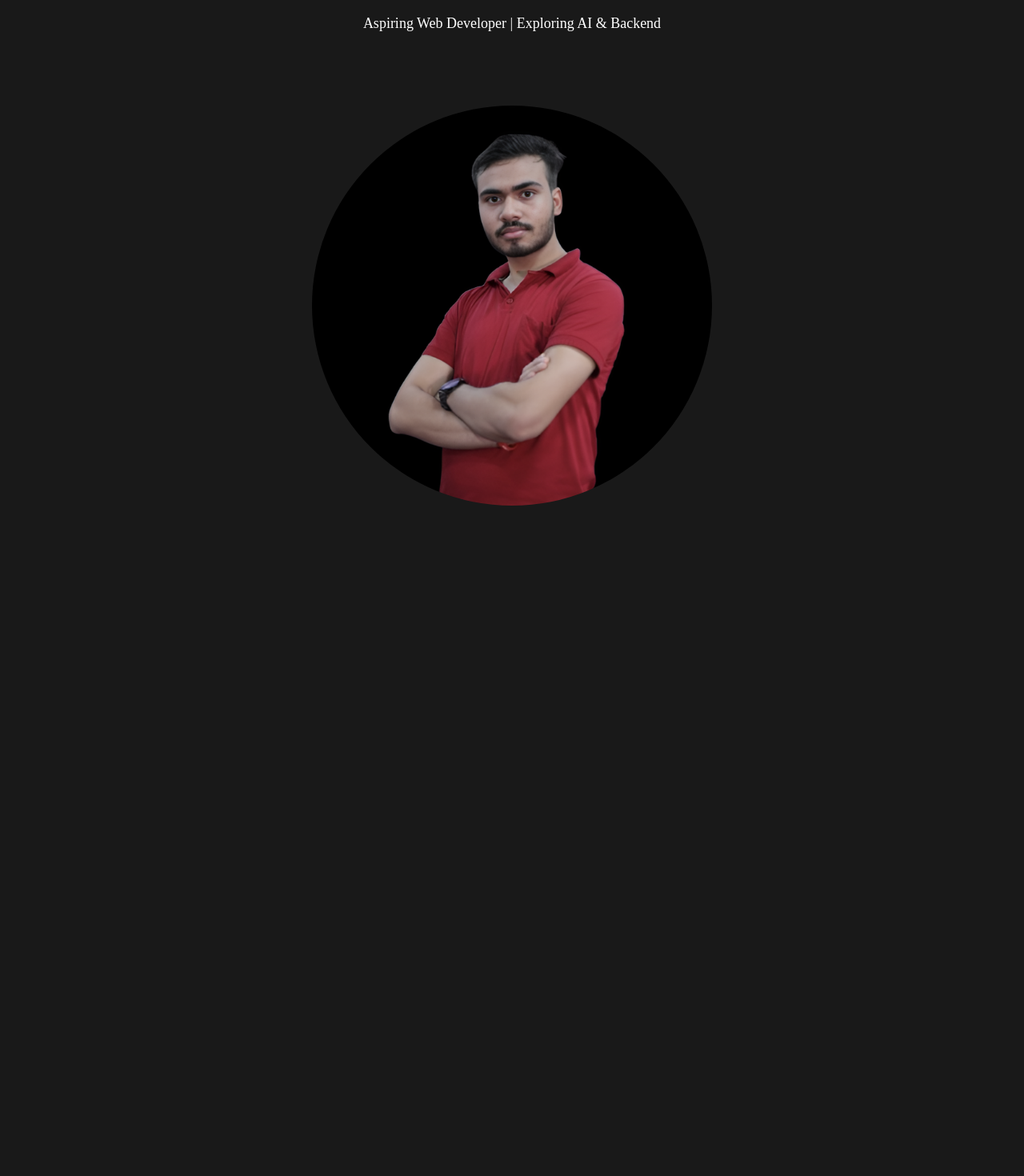
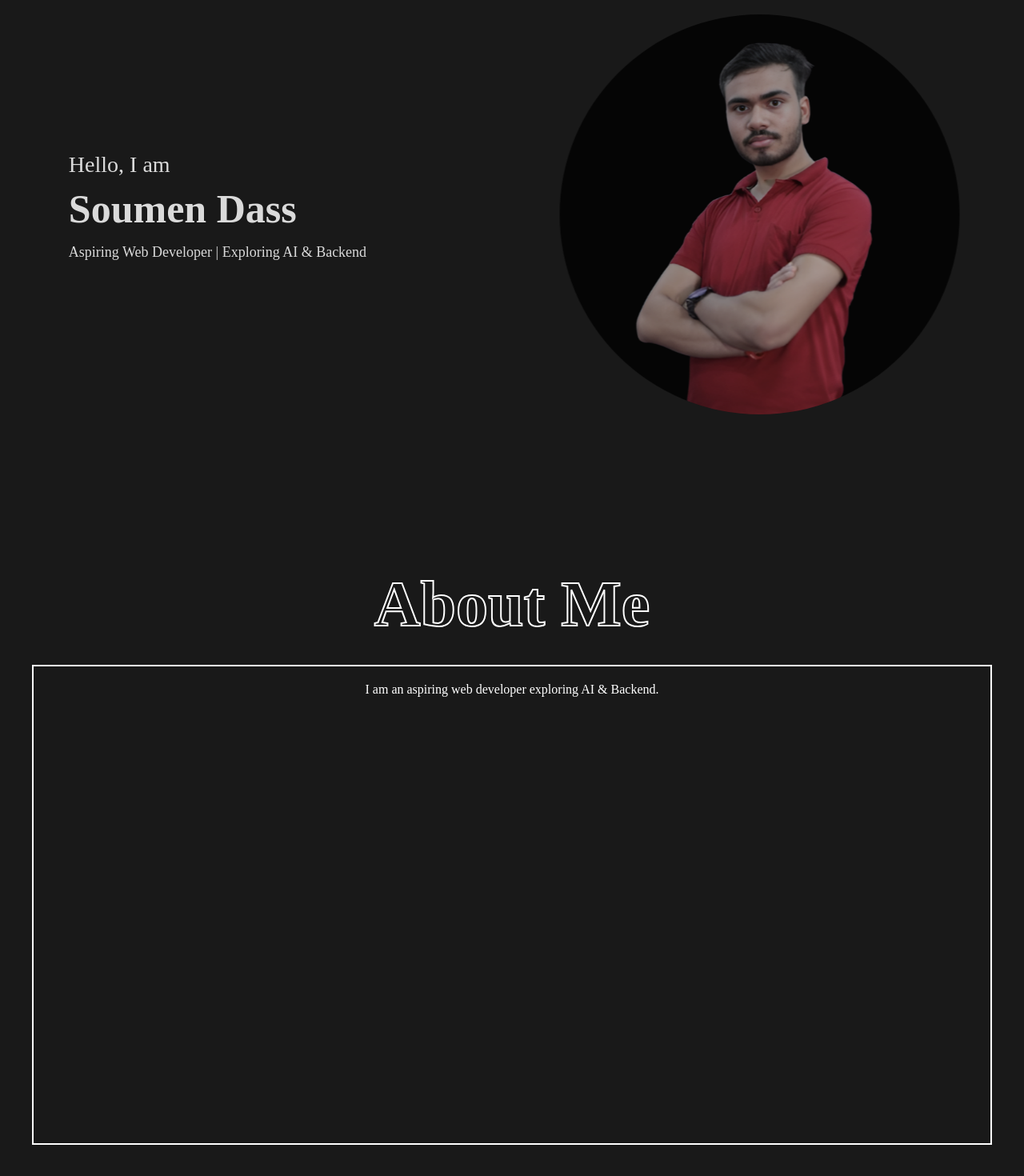
Before and after one commit to SoumenDass1/React-Portfolio, a React (Vite) app: page / in a window 1280 px wide. Shown: the part 190-1660 px from the top of the page at 80% size. Before the commit the page ends 860 px from the top, so only its background shows below. Built offline with nearby package versions, Linux system fonts and the light colour scheme.

Commit message:
Home page is completed. Now working on about page

```diff
--- a/src/components/profile.jsx
+++ b/src/components/profile.jsx
@@ -1,5 +1,6 @@
-import React from "react";
-import "../css/profile.css";
+import "../css/header.css";
+import "../css/home.css";
+import "../css/about.css";
 
 function Profile() {
     return (
@@ -12,7 +13,7 @@ function Profile() {
 
                     <nav className="nav-bar">
                         <ul>
-              <li><a href="/">Home</a></li>
+                            <li><a href="/home">Home</a></li>
                             <li><a href="/about">About</a></li>
                             <li><a href="/skills">Skills</a></li>
                             <li><a href="/projects">Projects</a></li>
@@ -23,7 +24,7 @@ function Profile() {
             </header>
 
             <main>
-        <section className="home">
+                <section id="home" className="home">
                     <div className="text-box">
                         <h2>Hello, I am</h2>
                         <h1>Soumen Dass</h1>
@@ -34,9 +35,20 @@ function Profile() {
                         <img src="src/assets/portfoliioImage.png" alt="Main Image" />
                     </div>
                 </section>
+
+                <section id="about" className="about">
+                    <div className="about-box">
+                        <h1>About Me</h1>
+                        <div className="about-me">
+                            <p>I am an aspiring web developer exploring AI & Backend.</p>
+                        </div>
+                    </div>
+                </section>
+
             </main>
         </>
     );
 }
 
+
 export default Profile;
--- /dev/null
+++ b/src/css/about.css
@@ -0,0 +1,49 @@
+.about {
+    height: 100vh;
+    width: 100vw;
+    display: flex;
+    justify-content: center;
+    align-items: center;
+    background: #191919;
+}
+
+.about-box {
+    text-align: center;
+    display: flex;
+    flex-direction: column;
+    justify-content: center;  /* vertically center */
+    align-items: center;      /* horizontally center */
+    gap: 30px;                /* h1 aur box ke beech thoda space */
+}
+
+.about-box h1 {
+    font-size: 80px;
+    font-weight: bold;
+    color: transparent;
+    -webkit-text-stroke: 2px white;
+    background: linear-gradient(white, white) no-repeat;
+    background-clip: text;
+    -webkit-background-clip: text;
+    background-size: 0% 100%;
+
+    animation: fill-text linear forwards;
+    animation-timeline: view();
+    animation-range: entry 0% cover 50%; /* center tak aate hi fill hoga */
+}
+
+@keyframes fill-text {
+    from {
+        background-size: 0% 100%;
+    }
+    to {
+        background-size: 100% 100%;
+    }
+}
+
+.about-me {
+    min-width: 1200px;
+    min-height: 600px;       /* fix height instead of 90% */
+    border: 2px solid #fff;
+    padding: 20px;
+    color: #fff;
+}
--- a/src/css/profile.css
+++ b/src/css/header.css
@@ -64,7 +64,25 @@ body {
   justify-content: space-around;
   align-items: center;
   color: #fff;
-  flex-direction: column;
+  flex-direction: row;
+}
+
+.text-box{
+    animation: go-left linear;
+    animation-timeline: view();
+    animation-range: exit 0%;
+}
+
+@keyframes go-left{
+    from{
+        opacity: 1;
+        transform: translateY(0);
+    }
+
+    to{
+        opacity: 0;
+        transform:  translateY(-100px);
+    }
 }
 
 .text-box h2 {
--- /dev/null
+++ b/src/css/home.css
@@ -0,0 +1,69 @@
+/* Hero section */
+.home {
+    height: 100vh;
+    width: 100vw;
+    display: flex;
+    justify-content: space-around;
+    align-items: center;
+    color: #fff;
+    flex-direction: row;
+}
+
+.text-box {
+    animation: go-left linear;
+    animation-timeline: view();
+    animation-range: exit -300%;
+}
+
+@keyframes go-left {
+    from {
+        opacity: 1;
+        transform: translateX(0);
+    }
+
+    to {
+        opacity: 0;
+        transform: translateX(-100px);
+    }
+}
+
+.text-box h2 {
+    font-size: 28px;
+    font-weight: 400;
+    margin-bottom: 10px;
+}
+
+.text-box h1 {
+    font-size: 50px;
+    margin-bottom: 15px;
+}
+
+.text-box p {
+    font-size: 18px;
+    margin-bottom: 25px;
+}
+
+.image img {
+    height: 500px;
+    width: 500px;
+    border-radius: 50%;
+}
+
+.image {
+    animation: go-right linear;
+    animation-timeline: view();
+    animation-range: exit -80%;
+}
+
+
+@keyframes go-right {
+    from {
+        opacity: 1;
+        transform: translateX(0);
+    }
+
+    to {
+        opacity: 0;
+        transform: translateX(100px);
+    }
+}
```
Lines whose indentation alone changed are shown as unchanged.
